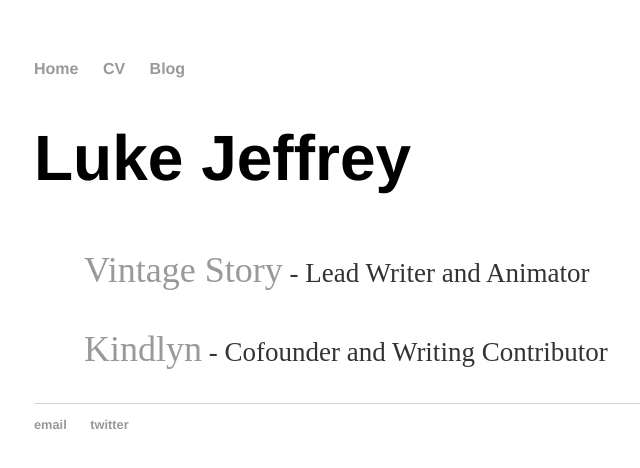
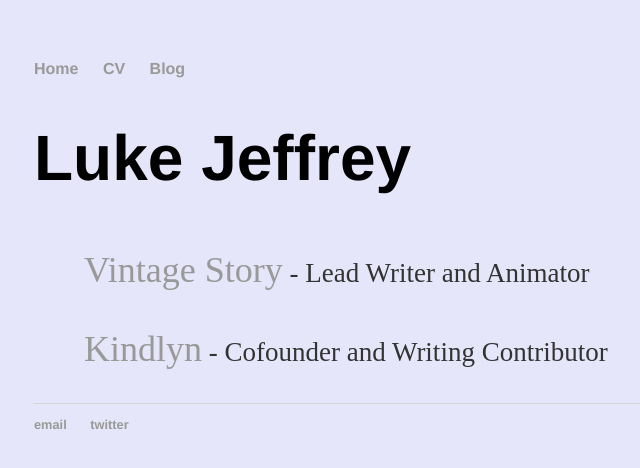
Before and after one commit to GralphGralph/GralphGralph.github.io, a Jekyll site: the page built from index.html, in a window 1280 px wide. Shown: the top 468 px of the page, without its empty margins (158-798 px from the left). Built offline with Jekyll 4.4.1, drawn with Linux system fonts in a browser that asks for light colours.

Commit message:
Update index.html

```diff
--- a/index.html
+++ b/index.html
@@ -2,9 +2,11 @@
 layout: default
 title: Luke Jeffrey
 ---
+<body bgcolor="#E6E6FA">
 <div class="blurb">
 	<h1 style = "font-size: 400%;">Luke Jeffrey</h1>
 	<p style = "font-size: 225%; margin: 50px;"><a href="https://www.vintagestory.at/">Vintage Story</a><small style = "font-size: 75%;"> - Lead Writer and Animator</small></p>
 	<p style = "font-size: 225%; margin: 50px; line-height: 2px"><a href="http://kindlyn.blogspot.com/">Kindlyn</a><small style = "font-size: 75%;"> - Cofounder and Writing Contributor</small></p>
 
 </div><!-- /.blurb -->
+</body>
```
